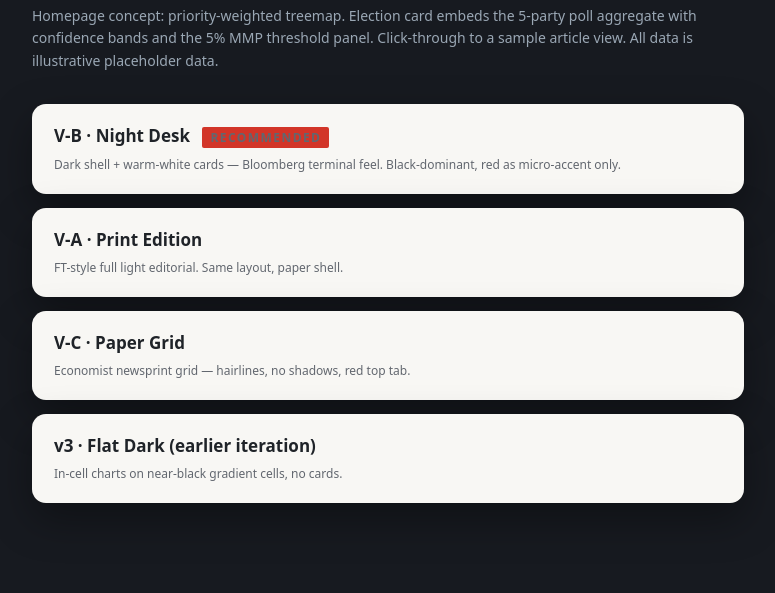
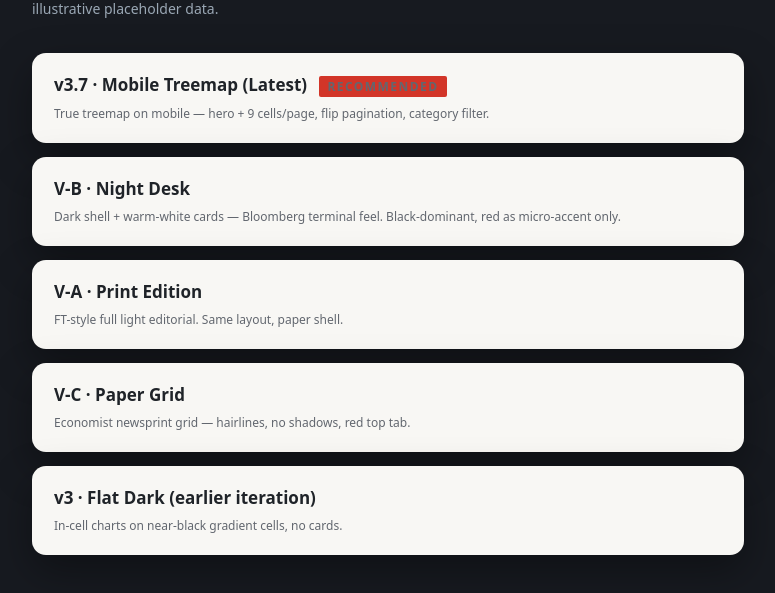
Before and after one commit to vivaming/bhive-prototypes, a plain HTML site: page index.html in a window 1280 px wide. Shown: the part 187-780 px from the top of the page, without its empty margins (252-1027 px from the left). Drawn offline with Linux system fonts and the light colour scheme.

Commit message:
index: promote v3.7 as latest

```diff
--- a/index.html
+++ b/index.html
@@ -27,7 +27,9 @@ background:#d23528;color:#f8f7f4;padding:2px 8px;border-radius:2px;margin-left:8
 poll aggregate with confidence bands and the 5% MMP threshold panel. Click-through to a sample
 article view. All data is illustrative placeholder data.</p>
 <div class="grid">
-<a class="card" href="treemap-v4-b.html"><h2>V-B · Night Desk <span class="tag">Recommended</span></h2>
+<a class="card" href="treemap-v3-7.html?v=37"><h2>v3.7 · Mobile Treemap (Latest) <span class="tag">Recommended</span></h2>
+<span>True treemap on mobile — hero + 9 cells/page, flip pagination, category filter.</span></a>
+<a class="card" href="treemap-v4-b.html"><h2>V-B · Night Desk</h2>
 <span>Dark shell + warm-white cards — Bloomberg terminal feel. Black-dominant, red as micro-accent only.</span></a>
 <a class="card" href="treemap-v4-a.html"><h2>V-A · Print Edition</h2>
 <span>FT-style full light editorial. Same layout, paper shell.</span></a>
```
